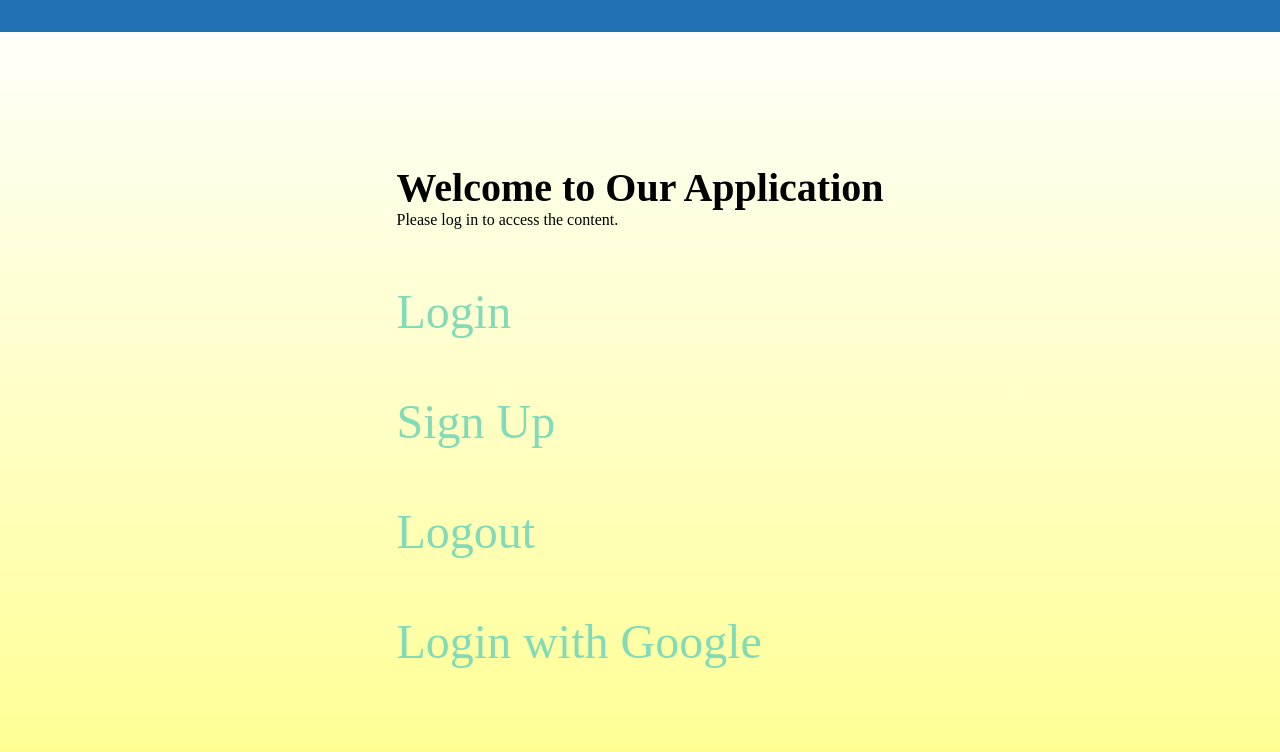
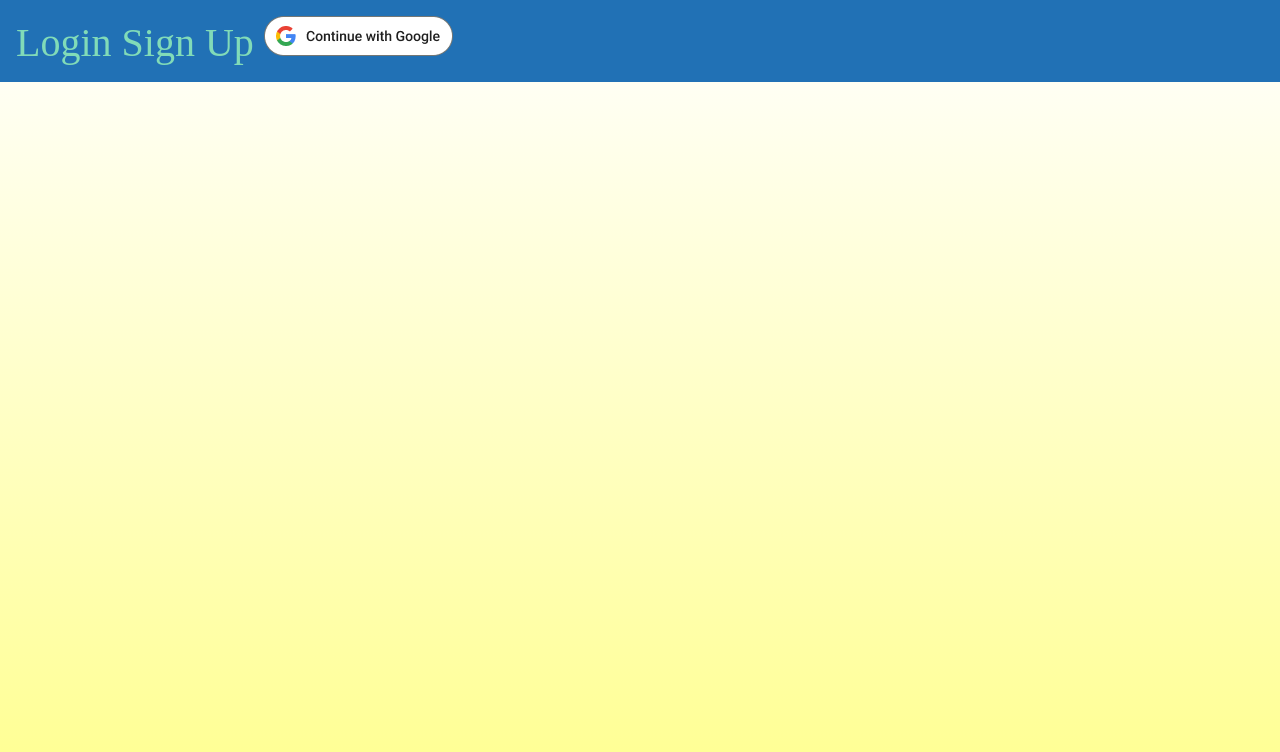
Before and after one commit to aszilagyi1989/hungarianstatistics, a Django app: page / in a window 1280 px wide. Shown: the top 752 px of the page. Run offline with Django 5.2, Linux system fonts and the light colour scheme; some libraries are stand-ins or nearby versions.

Commit message:
Add Google Login image

```diff
--- a/static/css/style.css
+++ b/static/css/style.css
@@ -23,6 +23,9 @@ nav {
   background-color: #2171B5;
   color: white;
   font-size: 2.5rem;
+  /*position: fixed;
+  top: 0;
+  right: 0;*/
 }
 
 main {
@@ -51,6 +54,9 @@ p {
 a {
   text-decoration: none;
   color: #81dbb8;
+  /*position: fixed;
+  top: 0;
+  right: 0;*/
 }
 
 a:hover {
--- a/templates/layout.html
+++ b/templates/layout.html
@@ -1,5 +1,6 @@
 <!DOCTYPE html>
 {% load static %}
+{% load socialaccount %}
 <html lang="en">
 <head>
     <meta charset = "UTF-8">
@@ -14,12 +15,13 @@
 <body>
     <nav>
         {% if user.is_authenticated %}
-            <a href = "/">
-                <span role = "img" aria-label = "Home" title = "Home">
-                    Home
-                </span>
-            </a> |
             <a href="{% url 'account_logout' %}" class="button">Logout</a>
+        {% else %}
+            <a href="{% url 'userlogin' %}" class="button">Login</a>
+            <a href="{% url 'usersignup' %}" class="button">Sign Up</a>
+            <a href="{% provider_login_url 'google' %}" class="button">
+                <img alt="light themed pill shaped Sign in with Google button" src="/static/images/web_light_rd_ctn@1x.png">
+            </a>
         {% endif %}
     </nav>
     <main>
--- a/users/templates/landing.html
+++ b/users/templates/landing.html
@@ -2,18 +2,8 @@
 {% load socialaccount %}
 
 {% block title %}
-    Welcome to Google OAuth Example
+    Hungarian Statistics
 {% endblock %}
 
 {% block content %}
-    <h1>Welcome to Our Application</h1>
-    <p>Please log in to access the content.</p>
-    <br>
-    <a href="{% url 'userlogin' %}" class="button">Login</a>
-    <br>
-    <a href="{% url 'usersignup' %}" class="button">Sign Up</a>
-    <br>
-    <a href="{% url 'account_logout' %}" class="button">Logout</a>
-    <br>
-    <a href="{% provider_login_url 'google' %}" class="button">Login with Google</a>
 {% endblock %}
--- a/users/templates/login.html
+++ b/users/templates/login.html
@@ -11,7 +11,4 @@
             {{ form.as_p }}
             <button type="submit" class="button">Login</button>
         </form>
-        <p>Or use a third-party:</p>
-        <a href="{% url 'google_login' %}" class="button">Login with Google</a>
-        <p>Don't have an account? <a href="{% url 'account_signup' %}">Sign up</a></p>
 {% endblock %}
--- a/users/templates/signup.html
+++ b/users/templates/signup.html
@@ -11,6 +11,4 @@
             {{ form.as_p }}
             <button type="submit" class="button">Sign Up</button>
         </form>
-        <p>Or use a third-party:</p>
-        <a href="{% url 'google_login' %}" class="button">Sign up with Google</a>
 {% endblock %}
```
Also changed, not shown: assets/images/web_light_rd_ctn@1x.png (added), db.sqlite3, static/images/web_light_rd_ctn@1x.png (added).
